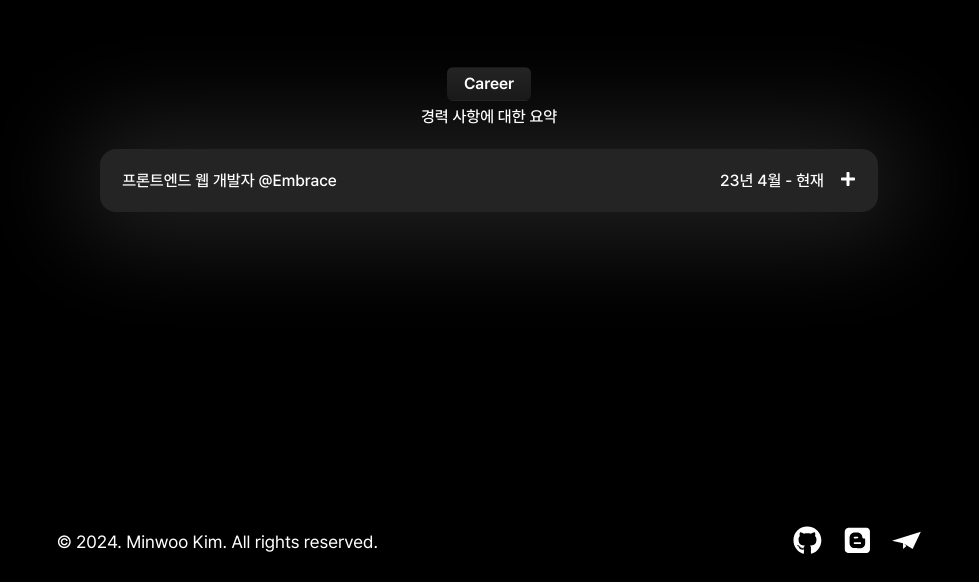
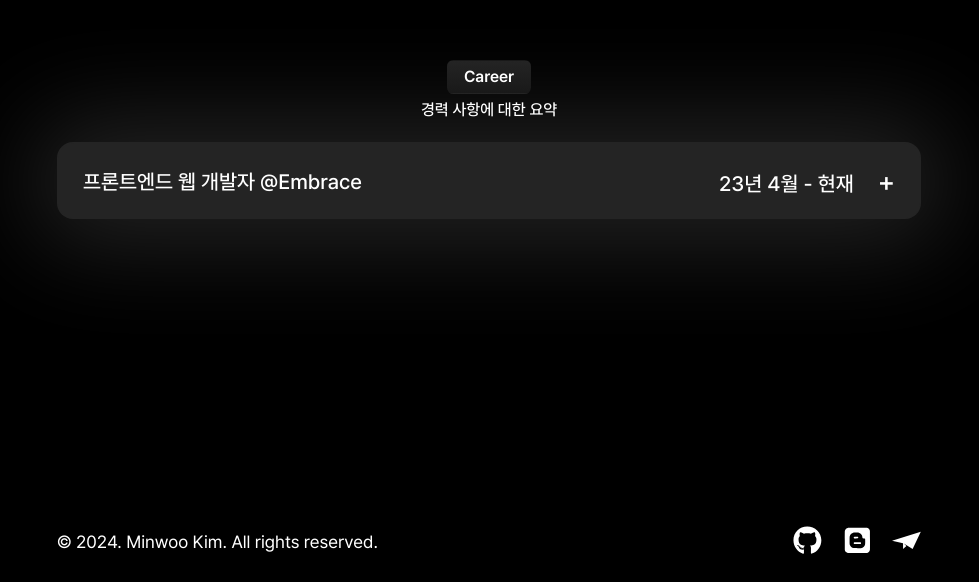
Before and after one commit to owni14/owni14.me, a Next.js app: page / in a window 1280 px wide. Shown: the part 2473-3055 px from the top of the page, without its empty margins (151-1130 px from the left). Built offline with nearby package versions, Linux system fonts and the light colour scheme.

Commit message:
[Style] 아코디스타일 및 타이핑 속도 변경

```diff
--- a/app/pages/about/styles.scss
+++ b/app/pages/about/styles.scss
@@ -135,7 +135,7 @@
             .greet {
                 font-size: 1.8rem;
                 border-right: 1px solid $white;
-                animation: greetTyping 3.5s steps(30) 1 forwards;
+                animation: greetTyping 2s steps(30) 1 forwards;
                 max-width: 8.5rem;
                 &.isEn {
                     animation: enGreetTyping 1s steps(8) 1 forwards;
@@ -159,7 +159,7 @@
             }
             .introduce {
                 visibility: hidden;
-                animation: introduceTyping 5s 1.5s steps(44) 1 forwards;
+                animation: introduceTyping 3s 1s steps(44) 1 forwards;
                 border-right: 1px solid $white;
                 max-width: 21rem;
                 &.isEn {
@@ -175,7 +175,7 @@
             .desc {
                 visibility: hidden;
                 border-right: 1px solid $white;
-                animation: descTyping 5s 4.5s steps(50) 1 forwards;
+                animation: descTyping 2.5s 3s steps(50) 1 forwards;
                 max-width: 38rem;
                 &.isEn {
                     animation: enDescTyping 6s 3.8s steps(45) 1 forwards;
--- a/app/pages/career/page.tsx
+++ b/app/pages/career/page.tsx
@@ -22,9 +22,11 @@ const Career = () => {
     }, []);
 
     /** Click plus or minus button */
-    const onClickFold = (e: React.MouseEvent<HTMLButtonElement>) => {
-        const { name } = e.currentTarget;
-        setIsFold(prev => prev.map(fold => (fold.id === name ? { ...fold, state: !fold.state } : fold)));
+    const onClickFold = (e: React.MouseEvent<HTMLDivElement>) => {
+        e.preventDefault();
+        console.log(e.currentTarget);
+        const { id } = e.currentTarget;
+        setIsFold(prev => prev.map(fold => (fold.id === id ? { ...fold, state: !fold.state } : fold)));
     };
 
     return (
@@ -32,26 +34,26 @@ const Career = () => {
             <Category category="Career" title={t("title")} />
             <div className="career-wrapper">
                 {careers.map((career, idx) => (
-                    <div key={career.id} className="career-detail-area">
                     <div
-                            className={cx("career-fold-detail", {
+                        id={career.id}
+                        key={career.id}
+                        className={cx("career-detail", {
+                            fold: isFold[idx]?.id === career.id ? isFold[idx]?.state : true,
+                        })}
+                        onClick={onClickFold}>
+                        <div
+                            className={cx("career-title-area", {
                                 fold: isFold[idx]?.id === career.id ? isFold[idx]?.state : true,
                             })}>
-                            <div className="summary">
-                                <p className="job">{career.job}</p>
-                                <div className="period-area">
-                                    <p className="period">{career.period}</p>
-                                    <button name={career.id} onClick={onClickFold}>
-                                        {isFold[idx]?.id === career.id && isFold[idx]?.state ? <FaPlus /> : <FaMinus />}
-                                    </button>
-                                </div>
-                            </div>
-                        </div>
-                        <div
-                            className={cx("career-detail", {
+                            <p>{career.job}</p>
+                            <p
+                                className={cx("period", {
                                     fold: isFold[idx]?.id === career.id ? isFold[idx]?.state : true,
                                 })}>
-                            <div className="detail">
+                                {career.period}
+                            </p>
+                        </div>
+                        <div className="career-info-area">
                             <div className="company-area">
                                 <div className="company-detail">
                                     <FaLocationDot />
@@ -70,7 +72,45 @@ const Career = () => {
                             </div>
                         </div>
                     </div>
-                    </div>
+                    // <div key={career.id} className="career-detail-area">
+                    //     <div
+                    //         className={cx("career-fold-detail", {
+                    //             fold: isFold[idx]?.id === career.id ? isFold[idx]?.state : true,
+                    //         })}>
+                    //         <div className="summary">
+                    //             <p className="job">{career.job}</p>
+                    //             <div className="period-area">
+                    //                 <p className="period">{career.period}</p>
+                    //                 <button name={career.id} onClick={onClickFold}>
+                    //                     {isFold[idx]?.id === career.id && isFold[idx]?.state ? <FaPlus /> : <FaMinus />}
+                    //                 </button>
+                    //             </div>
+                    //         </div>
+                    //     </div>
+                    //     <div
+                    //         className={cx("career-detail", {
+                    //             fold: isFold[idx]?.id === career.id ? isFold[idx]?.state : true,
+                    //         })}>
+                    // <div className="detail">
+                    //     <div className="company-area">
+                    //         <div className="company-detail">
+                    //             <FaLocationDot />
+                    //             <p>{career.location}</p>
+                    //         </div>
+                    //         <div className="company-detail">
+                    //             <FaLink />
+                    //             <a href={career.link}>{career.link}</a>
+                    //         </div>
+                    //     </div>
+                    //     <div className="company-area">
+                    //         <div className="job-description">{career.jobDesc}</div>
+                    //     </div>
+                    //     <div className="company-area">
+                    //         <Tag tags={career.tags} />
+                    //     </div>
+                    // </div>
+                    //     </div>
+                    // </div>
                 ))}
             </div>
         </section>
--- a/app/pages/career/styles.scss
+++ b/app/pages/career/styles.scss
@@ -2,24 +2,23 @@
 
 #career {
     @include flex("column", "center", "center");
-
     .career-wrapper {
         @include flex("column", "center", "center");
         gap: 2rem;
         width: 100%;
-        .career-detail-area {
+        margin: 0 10%;
+
+        .career-detail {
             @include flex("column", "center", "center");
-            width: 90%;
+            width: 100%;
+            overflow: hidden;
+            max-height: 100vh;
+            flex-direction: column;
+            flex-flow: wrap;
             border: 1px solid transparent;
             background-color: #242424;
             border-radius: 1rem;
-            padding: 1.5rem;
             animation: twingkling 10s infinite;
-            transition: all 0.5s ease-in-out;
-            &:hover {
-                border: 1px solid #d9d9d9;
-                transition: all 0.5s ease-in-out;
-            }
             @keyframes twingkling {
                 0% {
                     box-shadow: 1px 1px 100px 10px #242424;
@@ -32,198 +31,80 @@
                 }
             }
 
-            .career-fold-detail {
-                @include flex("column", "center", "center");
-                width: 100%;
+            transition: border 0.4s ease-in-out;
+            &:hover {
+                cursor: pointer;
+                border: 1px solid #d9d9d9;
+                transition: border 0.4s ease-in-out;
+                transition: max-height 0.4s ease-in-out;
+            }
+
+            &.fold {
+                max-height: 4.78rem;
+                transition: max-height 0.4s ease-in-out;
+            }
+
+            .career-title-area {
+                @include flex("row", "space-between", "center");
+                width: inherit;
+                height: inherit;
                 border: 1px solid transparent;
                 background-color: #242424;
                 border-radius: 1rem;
-                font-family: "Pretendard-Medium";
-                font-size: 1.2rem;
-                gap: 0.5rem;
+                padding: 1.5rem;
+                max-height: 10rem;
                 border-bottom-left-radius: 0;
                 border-bottom-right-radius: 0;
-                margin-bottom: 1rem;
-                transition: all 0.5s ease-in-out;
 
                 &.fold {
                     border-bottom-left-radius: 1rem;
                     border-bottom-right-radius: 1rem;
-                    transition: all 0.5s ease-in-out;
-                    margin-bottom: 0;
                 }
 
-                .summary {
-                    width: 100%;
-                    @include flex("row", "space-between", "center");
-
-                    .period-area {
-                        @include flex("row", "flex-end", "center");
-                        gap: 1rem;
-
-                        button {
-                            &:hover {
-                                cursor: pointer;
+                p {
+                    font-size: 1.3rem;
+                    font-family: "Pretendard-Medium";
+                    &:last-child {
+                        &::after {
+                            content: "-";
+                            margin-left: 1.5rem;
+                            font-size: 1.7rem;
+                        }
+                        &.fold {
+                            &::after {
+                                content: "+";
                             }
-                            background-color: transparent;
-                            svg {
-                                width: 1rem;
-                                height: 1rem;
-                                fill: $white;
-                                @include responsive(desktop) {
-                                    width: 0.7rem;
-                                    height: 0.7rem;
-                                }
-                                @include responsive(tablet) {
-                                    width: 0.6rem;
-                                    height: 0.6rem;
-                                }
-                                @include responsive(mobile-l) {
-                                    width: 0.5rem;
-                                    height: 0.5rem;
-                                }
-                            }
-                        }
-                        @include responsive(desktop) {
-                            gap: 0.5rem;
                         }
                     }
                 }
-                @include responsive(desktop-l) {
-                    font-size: 1rem;
-                }
-                @include responsive(desktop) {
-                    font-size: 0.85rem;
-                    margin-bottom: 0.5rem;
-                }
-                @include responsive(tablet) {
-                    font-size: 0.65rem;
-                }
-                @include responsive(mobile-l) {
-                    font-size: 0.5rem;
-                    margin-bottom: 0.2rem;
-                }
             }
 
-            .career-detail {
+            .career-info-area {
+                @include flex("column", "center", "center");
+                gap: 1.5rem;
                 width: 100%;
                 background-color: #242424;
-                border-bottom-left-radius: 1rem;
-                border-bottom-right-radius: 1rem;
-                font-family: "Pretendard-Medium";
-                transition: max-height 0.6s ease-in-out, opacity 1.4s ease-in-out;
-                font-size: 1.2rem;
-                max-height: 13rem;
-                opacity: 1;
+                padding: 0 1.5rem 1.5rem;
+                border-radius: 1rem;
+                border-top-left-radius: 0;
+                border-top-right-radius: 0;
 
-                &.fold {
-                    overflow: hidden;
-                    max-height: 0;
-                    padding: 0;
-                    opacity: 0;
-                    transition: all 0.6s ease-in-out;
-                }
+                .company-area {
+                    @include flex("row", "flex-start", "center");
+                    width: inherit;
+                    gap: 2rem;
+                    font-size: 1.1rem;
 
-                .detail {
-                    @include flex("column", "center", "center");
-                    border-top: 1px solid $white;
-                    gap: 1.5rem;
-                    padding-top: 1rem;
-
-                    .company-area {
-                        width: 100%;
+                    &:first-child {
+                        border-top: 1px solid $white;
+                        padding: 1.5rem 0 0;
+                    }
+                    .company-detail {
                         @include flex("row", "flex-start", "center");
-                        gap: 2rem;
-                        font-size: 1rem;
-                        .company-detail {
-                            @include flex("row", "flex-start", "center");
-                            color: #d9d9d9;
-                            gap: 0.5rem;
-                            @include responsive(mobile-l) {
-                                gap: 0.3rem;
-                            }
-                        }
-                        .job-description {
-                            @include flex("row", "flex-start", "center");
-                            font-family: "Pretendard-Regular";
-                        }
-                        .tag-detail {
-                            padding: 0.7rem 0.4rem;
-                            @include responsive(desktop-l) {
-                                font-size: 0.8rem;
-                            }
-                            @include responsive(desktop) {
-                                padding: 0.6rem 0.4rem;
-                                font-size: 0.7rem;
-                            }
-                            @include responsive(tablet) {
-                                border-radius: 0.3rem;
-                                padding: 0.5rem 0.4rem;
-                                font-size: 0.5rem;
-                            }
-                            @include responsive(mobile-l) {
-                                border-radius: 0.2rem;
-                                padding: 0.3rem 0.2rem;
-                                font-size: 0.35rem;
-                            }
-                        }
-                        @include responsive(desktop-l) {
-                            font-size: 0.9rem;
-                            line-height: 1.1rem;
-                        }
-                        @include responsive(desktop) {
-                            font-size: 0.8rem;
-                        }
-                        @include responsive(tablet) {
-                            font-size: 0.6rem;
-                            line-height: 0.8rem;
-                        }
-                        @include responsive(mobile-l) {
-                            font-size: 0.4rem;
-                            line-height: 0.6rem;
-                        }
-                    }
-                    @include responsive(desktop) {
-                        gap: 1rem;
-                    }
-                    @include responsive(tablet) {
-                        gap: 0.7rem;
-                    }
-                    @include responsive(mobile-l) {
-                        padding-top: 0.4rem;
-                        gap: 0.35rem;
+                        color: #d9d9d9;
+                        gap: 0.5rem;
                     }
                 }
-            }
-            @include responsive(tablet) {
-                padding: 1rem;
-                animation: twingkling 10s infinite;
-                @keyframes twingkling {
-                    0% {
-                        box-shadow: 1px 1px 100px 7px #242424;
-                    }
-                    50% {
-                        box-shadow: 1px 1px 100px 13px #242424;
-                    }
-                    100% {
-                        box-shadow: 1px 1px 100px 7px #242424;
-                    }
-                }
-            }
-            @include responsive(desktop-l) {
-                padding: 1.25rem;
-            }
-            @include responsive(desktop) {
-                padding: 1rem;
-                border-radius: 0.8rem;
-            }
-            @include responsive(tablet) {
-                padding: 0.7rem;
-                border-radius: 0.7rem;
-            }
-            @include responsive(mobile-l) {
-                padding: 0.25rem;
-                border-radius: 0.4rem;
             }
         }
     }
--- a/public/styles/global.scss
+++ b/public/styles/global.scss
@@ -6,6 +6,9 @@
     margin: 0;
     box-sizing: border-box;
 }
+// html {
+//     font-size: calc(14px - 0.1vw);
+// }
 
 body {
     margin: 0;
```
Lines whose indentation alone changed are shown as unchanged.
